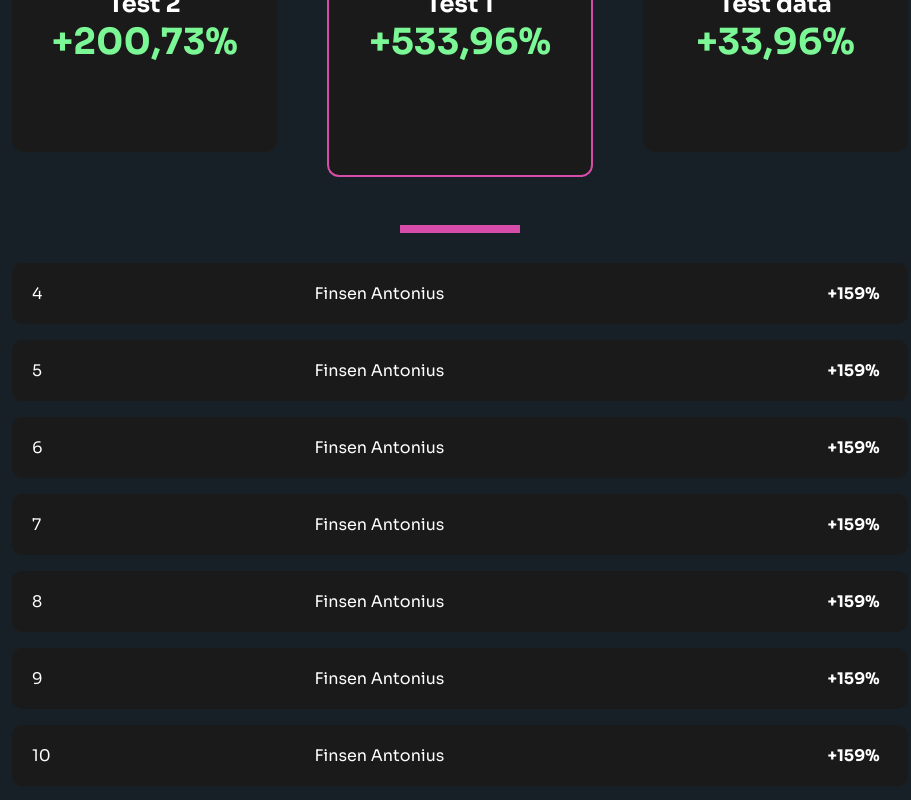
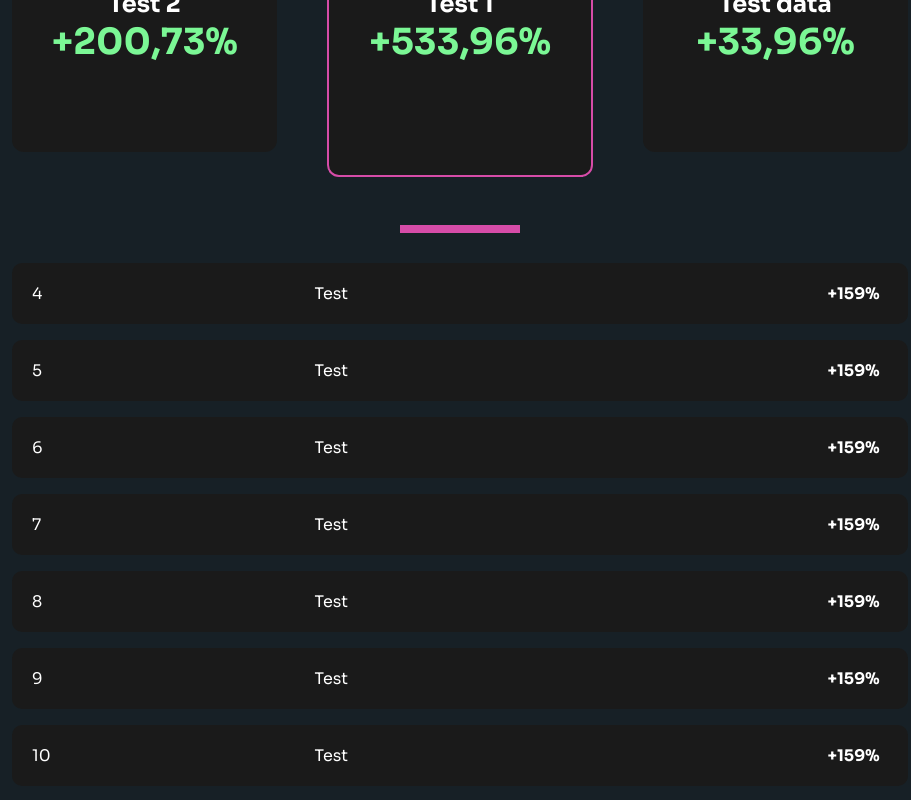
Before and after one commit to eternityfutures/eternity-campaign, a Next.js app: page /trading-competition in a window 1280 px wide. Shown: the part 3596-4396 px from the top of the page, without its empty margins (180-1091 px from the left). Built offline with nearby package versions, Linux system fonts and the light colour scheme; no server answers.

Commit message:
finalize trading competition

```diff
--- a/pages/trading-competition.js
+++ b/pages/trading-competition.js
@@ -641,13 +641,13 @@ export default function Home() {
           <PinkBar />
 
           <OtherLeaderboardList>
-            <OtherLeaderboardCard rank='4' name='Finsen Antonius' gain="+159%" />
-            <OtherLeaderboardCard rank='5' name='Finsen Antonius' gain="+159%" />
-            <OtherLeaderboardCard rank='6' name='Finsen Antonius' gain="+159%" />
-            <OtherLeaderboardCard rank='7' name='Finsen Antonius' gain="+159%" />
-            <OtherLeaderboardCard rank='8' name='Finsen Antonius' gain="+159%" />
-            <OtherLeaderboardCard rank='9' name='Finsen Antonius' gain="+159%" />
-            <OtherLeaderboardCard rank='10' name='Finsen Antonius' gain="+159%" />
+            <OtherLeaderboardCard rank='4' name='Test' gain="+159%" />
+            <OtherLeaderboardCard rank='5' name='Test' gain="+159%" />
+            <OtherLeaderboardCard rank='6' name='Test' gain="+159%" />
+            <OtherLeaderboardCard rank='7' name='Test' gain="+159%" />
+            <OtherLeaderboardCard rank='8' name='Test' gain="+159%" />
+            <OtherLeaderboardCard rank='9' name='Test' gain="+159%" />
+            <OtherLeaderboardCard rank='10' name='Test' gain="+159%" />
           </OtherLeaderboardList>
 
 
```
